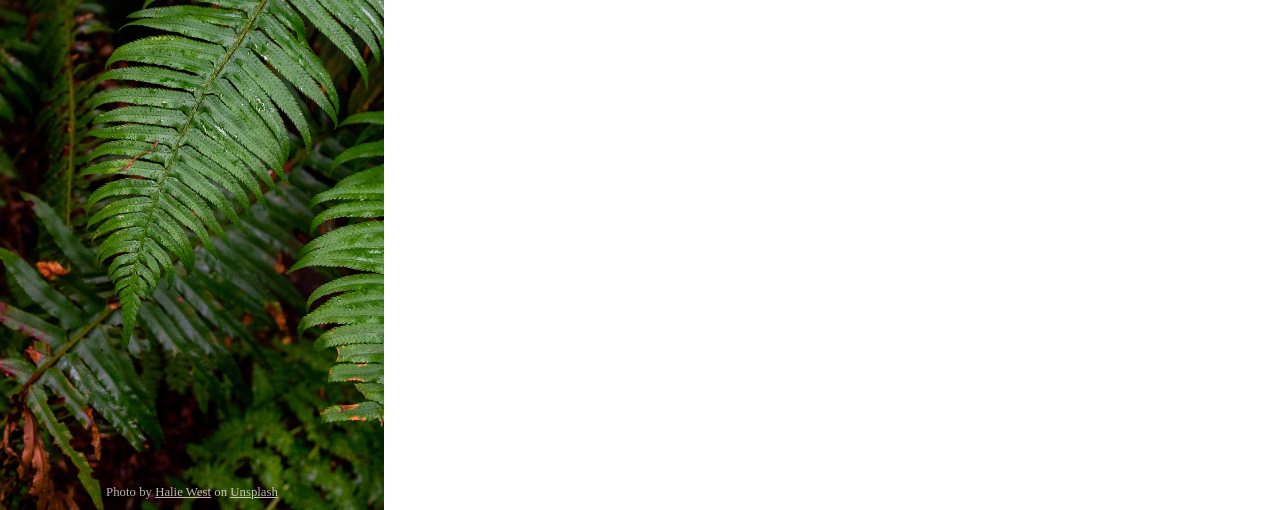
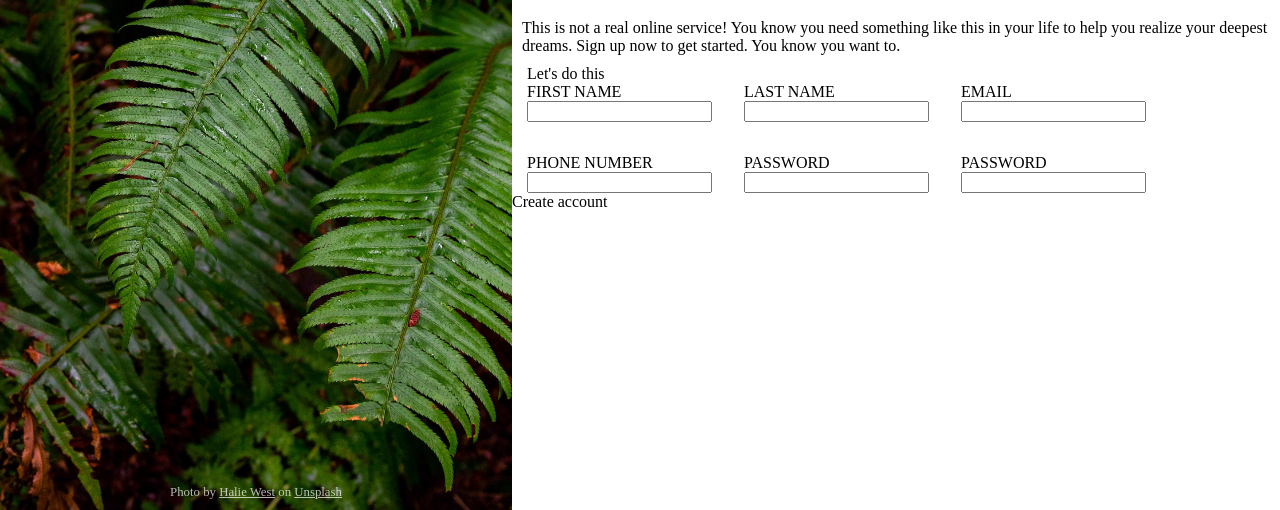
Before and after one commit to JasonOCat/TOP-form, a plain HTML site: page index.html in a window 1280 px wide. Shown: the part 290-800 px from the top of the page. Drawn offline with Linux system fonts and the light colour scheme.

Commit message:
Position form

```diff
--- a/css/styles.css
+++ b/css/styles.css
@@ -36,7 +36,7 @@ header {
     position: relative;
     background-image: url("../img/leaf-bg.jpeg");
     background-size: cover;
-    min-width:30vw;
+    min-width:40vw;
     color: var(--white-transparent);
     font-size: 0.8rem;
     text-align: center;
@@ -61,3 +61,27 @@ header img {
 
 
 }
+
+main {
+    display: flex;
+    flex-direction: column;
+    flex: 1;
+    width: 100%;
+    justify-content: center;
+}
+
+#intro {
+    margin: 10px 10px;
+}
+
+#div-form {
+    display: flex;
+    flex-wrap: wrap;
+    gap: 2rem;
+    margin:0px 15px;
+}
+
+#div-form > div {
+    display: flex;
+    flex-direction: column;
+}
--- a/index.html
+++ b/index.html
@@ -1,5 +1,6 @@
 <!DOCTYPE html>
 <html lang="en">
+
 <head>
     <meta charset="UTF-8">
     <meta http-equiv="X-UA-Compatible" content="IE=edge">
@@ -8,6 +9,7 @@
     <script src="js/javascript.js" defer></script>
     <title>TOP form</title>
 </head>
+
 <body>
 
     <div id="main-container">
@@ -21,12 +23,44 @@
             </p>
         </header>
         <main>
-            hello
             <div id="intro">
-                This is not a real online service! You know you need something like this in your life to help you realize your deepest dreams. Sign up now to get started. You know you want to.
+                This is not a real online service! You know you need something like this in your life to help you
+                realize your deepest dreams. Sign up now to get started. You know you want to.
             </div>
             <div id="form">
-                Let's do this
+
+
+                <form action="">
+
+                    <p style="padding-left:15px;">Let's do this</p>
+                    <div id="div-form">
+
+                        <div>
+                            <label for="first_name">FIRST NAME</label>
+                            <input type="text" id="first_name" name="first_name">
+                        </div>
+                        <div>
+                            <label for="first_name">LAST NAME</label>
+                            <input type="text" id="last_name" name="last_name">
+                        </div>
+                        <div>
+                            <label for="first_name">EMAIL</label>
+                            <input type="email" id="email" name="email">
+                        </div>
+                        <div>
+                            <label for="first_name">PHONE NUMBER</label>
+                            <input type="tel" id="phonenumber" name="phonenumber">
+                        </div>
+                        <div>
+                            <label for="first_name">PASSWORD</label>
+                            <input type="password" id="password" name="password">
+                        </div>
+                        <div>
+                            <label for="first_name">PASSWORD</label>
+                            <input type="password" id="confirm_password" name="confirm_password">
+                        </div>
+                    </div>
+                </form>
             </div>
             <div id="login">
                 Create account
@@ -34,4 +68,5 @@
         </main>
     </div>
 </body>
+
 </html>
```
